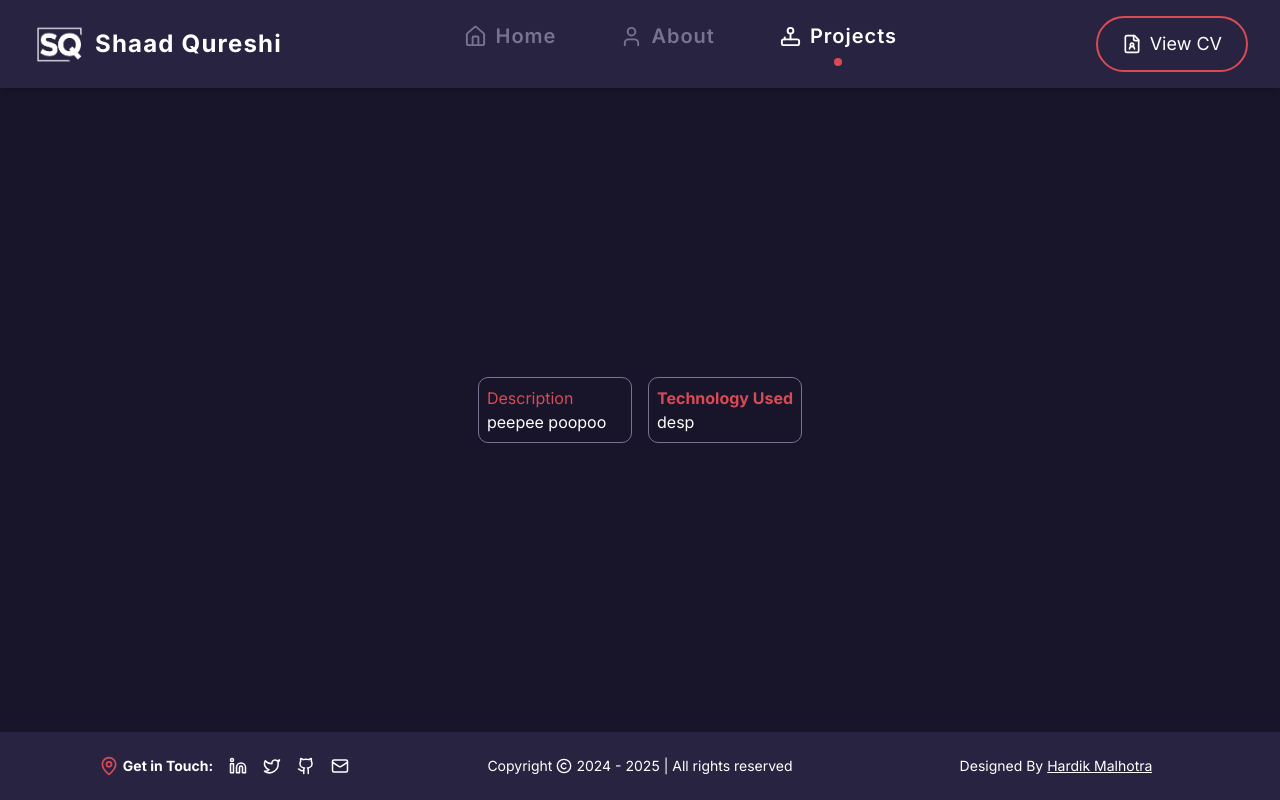
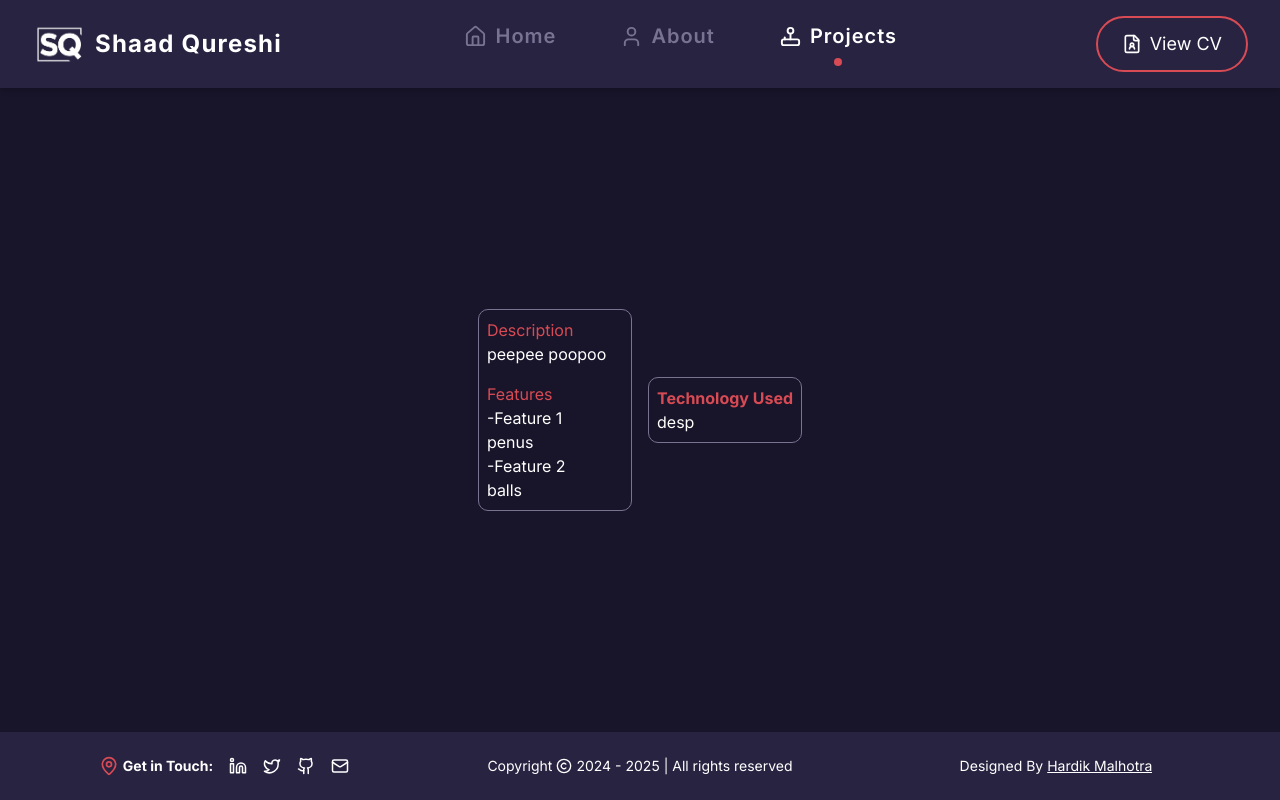
Before and after one commit to shaadqrsh/shaad-portfolio, a Next.js app: page /projects/bushido in a window 1280 px wide. Built offline with nearby package versions, Linux system fonts and the light colour scheme.

Commit message:
Update page.tsx

```diff
--- a/src/app/(main)/projects/[project]/page.tsx
+++ b/src/app/(main)/projects/[project]/page.tsx
@@ -36,6 +36,16 @@ const ProjectIdPage = () => {
         <div className="p-2 border border-shaad-100 rounded-lg flex flex-col items-start">
           <h1 className="text-shaad-600">Description</h1>
           <p>{project?.desc}</p>
+          <h1 className="text-shaad-600 mt-4">Features</h1>
+          {project?.features.map((f, idx) => (
+            <div
+              className="flex flex-col items-start"
+              key={idx.toString()}
+            >
+              <h2>-{f.heading}</h2>
+              <h3>{f.content}</h3>
+            </div>
+          ))}
         </div>
 
         <div className="p-2 border border-shaad-100 rounded-lg flex flex-col items-start">
```
